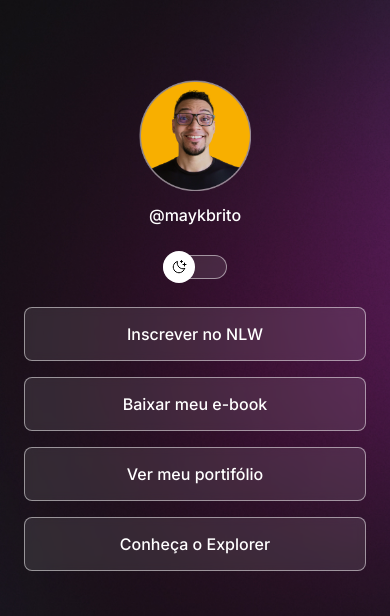
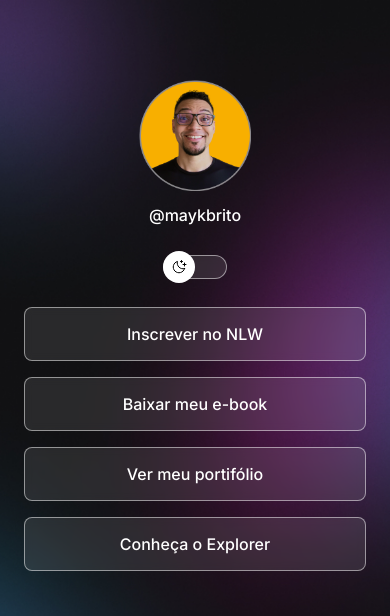
Before and after one commit to apmp96/projeto-Links, a plain HTML site: page index.html in a window 390 px wide. Shown: the top 616 px of the page. Drawn offline with nearby package versions, Linux system fonts and the light colour scheme.

Commit message:
A little repair with the background images

```diff
--- a/style.css
+++ b/style.css
@@ -7,7 +7,7 @@
 
 :root {
     --text-color: white;
-    --bg-url: url(./assets/bg-mobile.jpg);
+    --bg-url: url(./assets/bg-desktop.jpg);
     --stroke-color: rgba(255, 255, 255, 0.5);
     --surface-color: rgba(255, 255, 255, 0.1);
     --surface-color-hover: rgba(255, 255, 255, 0.05);
@@ -17,7 +17,7 @@
 
 .light {
     --text-color: black;
-    --bg-url: url(./assets/bg-mobile-light.jpg);
+    --bg-url: url(./assets/bg-desktop-light.jpg);
     --stroke-color: rgba(0, 0, 0, 0.5);
     --surface-color: rgba(0, 0, 0, 0.05);
     --surface-color-hover: rgba(0, 0, 0, 0.02);
@@ -171,11 +171,11 @@ footer {
 /* Media Queries */
 @media (max-width: 700px) {
     :root {
-        --bg-url: url(./assets/bg-desktop.jpg);
+        --bg-url: url(./assets/bg-mobile.jpg);
     }
 
     .light{
-        --bg-url: url(./assets/bg-desktop-light.jpg);
+        --bg-url: url(./assets/bg-mobile-light.jpg);
     }
 
 }
```
